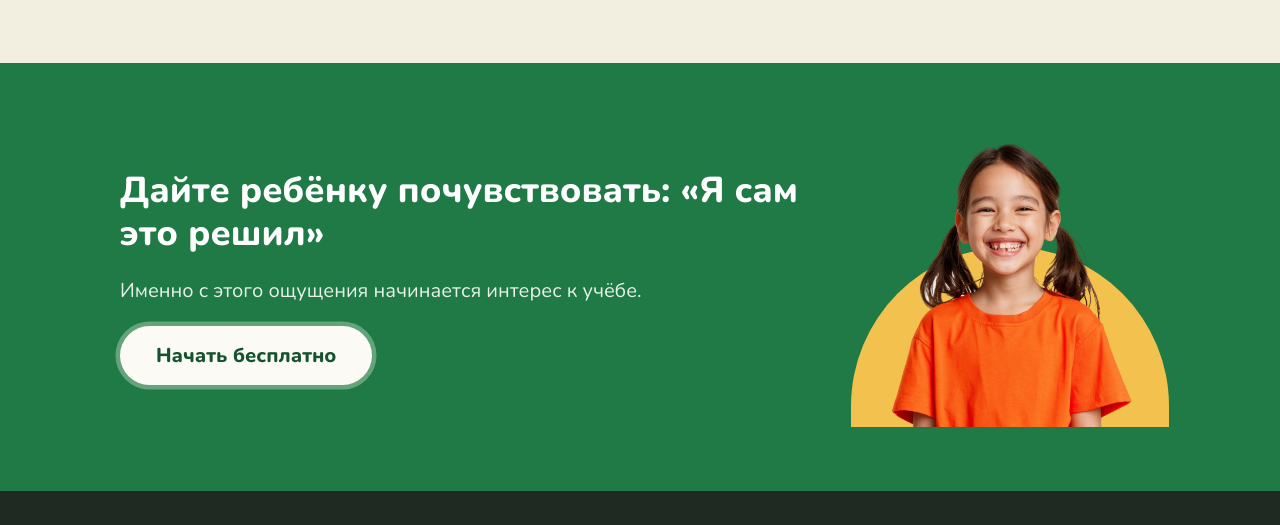
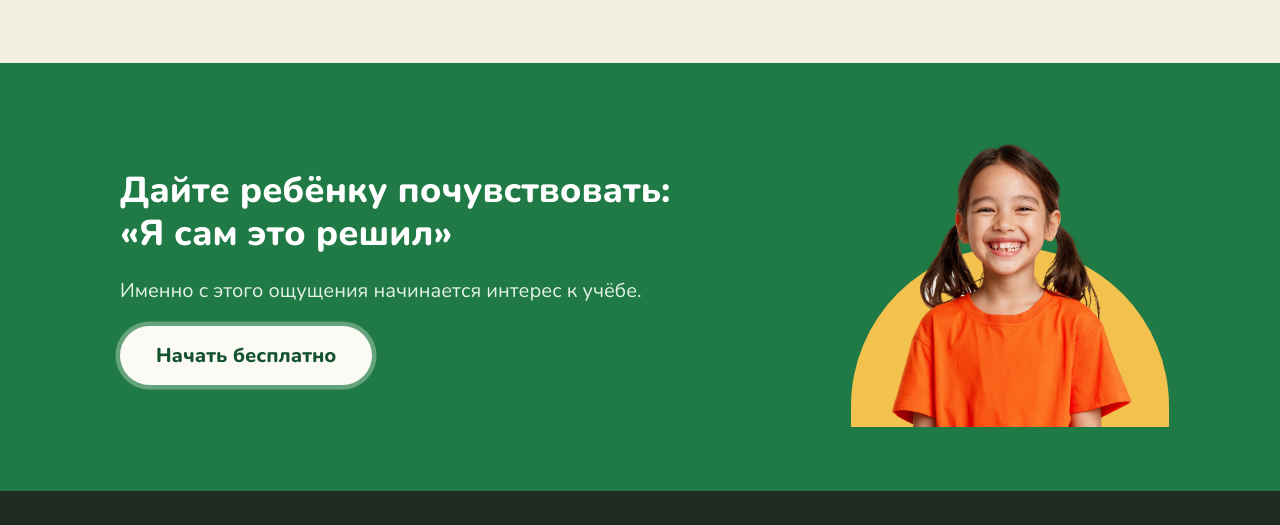
Before and after one commit to tairsky/listik_v1, a website: page index.html in a window 1280 px wide. Shown: the part 2152-2677 px from the top of the page. Drawn offline with Linux system fonts and the light colour scheme.

```diff
--- a/index.html
+++ b/index.html
@@ -248,7 +248,7 @@
 <div class="mh-final" style="background:#1F7A45;padding:64px 24px;box-sizing:border-box">
 <div style="max-width:1040px;margin:0 auto;display:flex;flex-wrap:wrap;align-items:center;gap:56px">
 <div class="mh-fcta" style="flex:1 1 420px;min-width:0;display:flex;flex-direction:column;align-items:flex-start;gap:20px">
-<h2 style="margin:0;font-size:36px;line-height:1.2;font-weight:800;color:#FFFFFF">Дайте ребёнку почувствовать: «Я сам это решил»</h2>
+<h2 style="margin:0;font-size:36px;line-height:1.2;font-weight:800;color:#FFFFFF">Дайте ребёнку почувствовать:<br>«Я сам это решил»</h2>
 <p style="margin:0;font-size:20px;color:#E6F2E8">Именно с этого ощущения начинается интерес к учёбе.</p>
 <a class="lk-cta2" href="/start.html" style="display:inline-flex;align-items:center;justify-content:center;min-height:56px;box-sizing:border-box;background:#FBFAF4;color:#14532D;font-weight:800;font-size:20px;padding:14px 36px;border-radius:999px;text-decoration:none">Начать бесплатно</a>
 </div>
```
